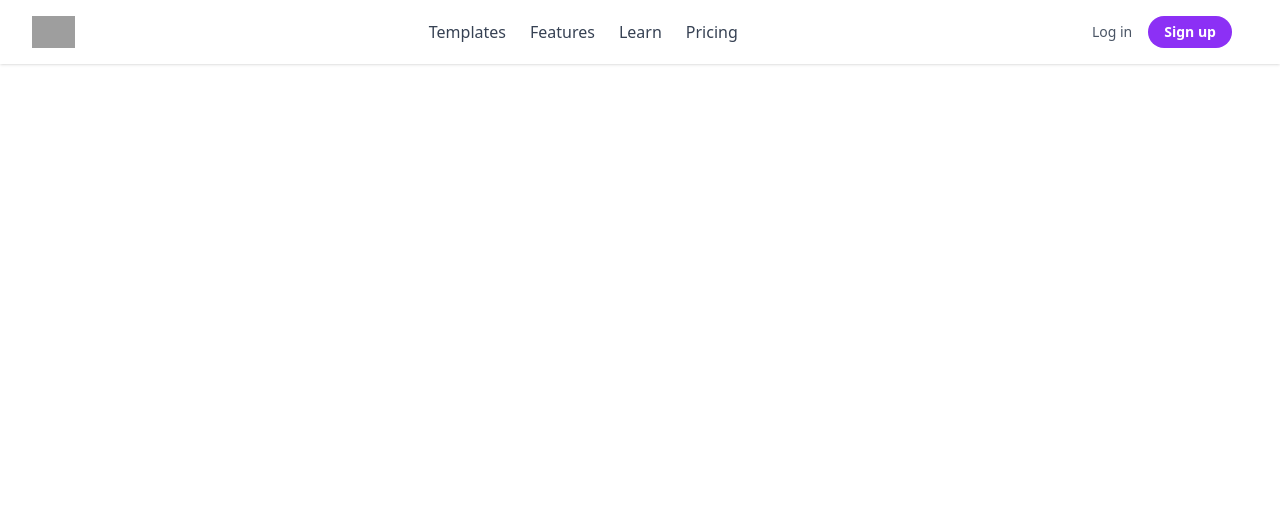
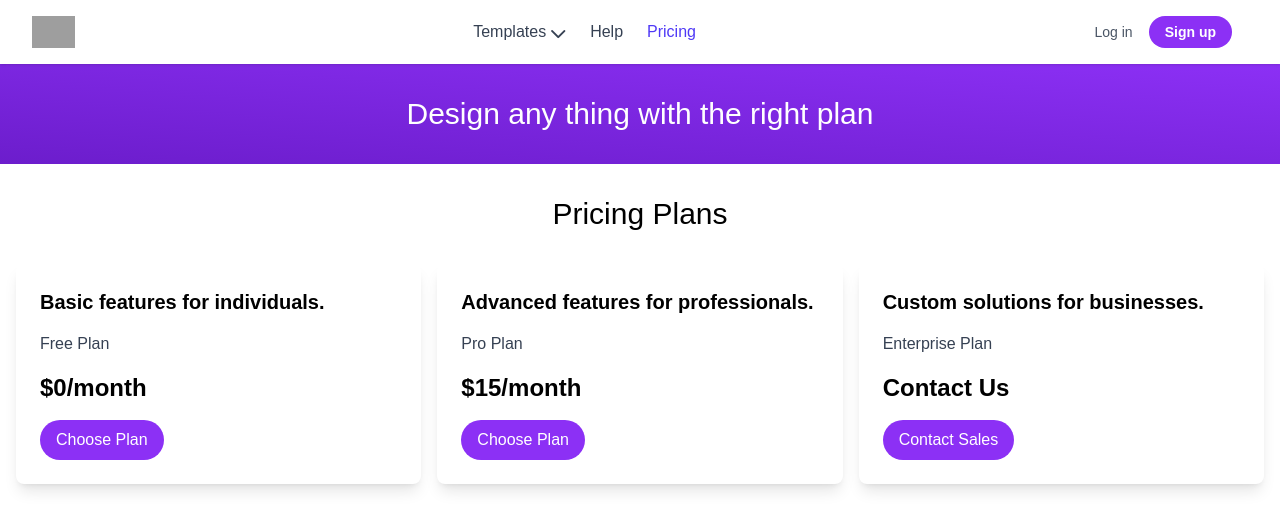
Before and after one commit to shahinamen/canva-clone, a Vue app: page /pricing in a window 1280 px wide. Shown: the top 530 px of the page. Built offline with nearby package versions, Linux system fonts and the light colour scheme; grey boxes are pictures that could not be loaded.

Commit message:
pricing page adding

```diff
--- a/package.json
+++ b/package.json
@@ -10,6 +10,7 @@
   },
   "dependencies": {
     "@tailwindcss/vite": "^4.1.11",
+    "primeicons": "^7.0.0",
     "tailwindcss": "^4.1.11",
     "vue": "^3.5.17",
     "vue-router": "^4.5.1"
--- a/src/components/NavbarView.vue
+++ b/src/components/NavbarView.vue
@@ -1,6 +1,8 @@
 <script setup>
 import { ref } from 'vue';
-
+import { useRoute } from 'vue-router';
+const route = useRoute();
+const isActive = (path) => route.path === path ? 'text-indigo-600' : 'text-gray-700';
 const mobileOpen = ref(false);
 const templateOpen = ref(false);
 </script>
@@ -21,7 +23,10 @@ const templateOpen = ref(false);
         <!-- Desktop Menu -->
         <nav class="hidden md:flex space-x-6">
           <div class="relative group">
-            <span class="cursor-pointer font-medium text-gray-700 hover:text-black">Templates</span>
+            <div class="inline-flex items-center gap-x-1 cursor-pointer font-medium text-gray-700 hover:text-black">
+  <span>Templates</span>
+  <i class="pi pi-chevron-down mt-1"></i>
+</div>
             <!-- Dropdown -->
             <div
               class="absolute left-0 top-full mt-2 w-48 bg-white border rounded-md shadow-lg opacity-0 group-hover:opacity-100 invisible group-hover:visible transition-all"
@@ -31,9 +36,8 @@ const templateOpen = ref(false);
               <a href="#" class="block px-4 py-2 hover:bg-gray-100">Social Media</a>
             </div>
           </div>
-          <a href="#" class="font-medium text-gray-700 hover:text-black">Features</a>
-          <a href="#" class="font-medium text-gray-700 hover:text-black">Learn</a>
-          <a href="#" class="font-medium text-gray-700 hover:text-black">Pricing</a>
+          <RouterLink to="/help-center" :class="['font-medium hover:text-black', isActive('/help-center')]">Help</RouterLink>
+          <RouterLink to="/pricing" :class="['font-medium hover:text-black', isActive('/pricing')]">Pricing</RouterLink>
         </nav>
 
         <!-- Right Side -->
@@ -45,7 +49,7 @@ const templateOpen = ref(false);
 
           <!-- Mobile Menu Button -->
           <button
-            class="md:hidden inline-flex items-center justify-center p-2 rounded-md text-gray-600 hover:text-black"
+            class="md:hidden inline-flex items-center justify-center p-2 rounded-md text-gray-600 cursor-pointer hover:text-black"
             @click="mobileOpen = !mobileOpen"
           >
             <svg v-if="!mobileOpen" class="w-6 h-6" fill="none" stroke="currentColor" stroke-width="2"
--- a/src/router/index.js
+++ b/src/router/index.js
@@ -15,6 +15,12 @@ const router = createRouter({
         name: 'help-center',
         component: () => import('../views/HelpCenterView.vue'),
         meta: { title: 'Vue - Tailwind | Help Center' }
+    },
+    {
+        path: '/pricing',
+        name: 'pricing',
+        component: () => import('../views/PricingView.vue'),
+        meta: { title: 'Vue - Tailwind | Pricing' }
     }
   ],
 })
--- a/src/style.css
+++ b/src/style.css
@@ -1 +1,7 @@
 @import "tailwindcss";
+
+@import "primeicons/primeicons.css";
+@import url('https://fonts.googleapis.com/css2?family=Raleway:ital,wght@0,100..900;1,100..900&display=swap');
+body {
+    font-family: "Raleway", sans-serif;
+}
--- /dev/null
+++ b/src/views/PricingView.vue
@@ -0,0 +1,45 @@
+<script setup>
+import { ref } from 'vue';
+const card = [
+    {
+        title: 'Free Plan',
+        description: 'Basic features for individuals.',
+        price: '$0/month',
+        buttonText: 'Choose Plan',
+        primaryBgColor: '#8C30F5',
+        secondaryBgColor: '#6c1dcc'
+    },
+    {
+        title: 'Pro Plan',
+        description: 'Advanced features for professionals.',
+        price: '$15/month',
+        buttonText: 'Choose Plan',
+        primaryBgColor: '#8C30F5',
+        secondaryBgColor: '#6c1dcc'
+    },
+    {
+        title: 'Enterprise Plan',
+        description: 'Custom solutions for businesses.',
+        price: 'Contact Us',
+        buttonText: 'Contact Sales',
+        primaryBgColor: '#8C30F5',
+        secondaryBgColor: '#6c1dcc'
+    }
+]
+</script>
+<template>
+    <div class="flex flex-col items-center justify-center bg-gradient-to-bl from-[#8C30F5] to-[#6c1dcc] text-white">
+        <h1 class="text-2xl py-8 md:text-3xl fw-bold">Design any thing with the right plan</h1>
+    </div>
+    <div>
+        <h2 class="text-3xl text-center py-8">Pricing Plans</h2>
+        <div class="grid grid-cols-1 md:grid-cols-3 gap-4 px-4">
+            <div v-for="item in card" :key="item.title" class="bg-white p-6 rounded-lg shadow-lg">
+                <h3 class="text-xl font-semibold mb-4">{{ item.description }}</h3>
+                <p class="text-gray-700 mb-4">{{ item.title }}</p>
+                <p class="text-2xl font-bold mb-4">{{ item.price }}</p>
+                <button class="bg-[#8C30F5] hover:bg-[#6c1dcc] text-white px-4 py-2 rounded-full">{{ item.buttonText }}</button>
+            </div>
+        </div>
+    </div>
+</template>
```
Also changed, not shown: 1 other file (tests, documents, lock files or other folders).
